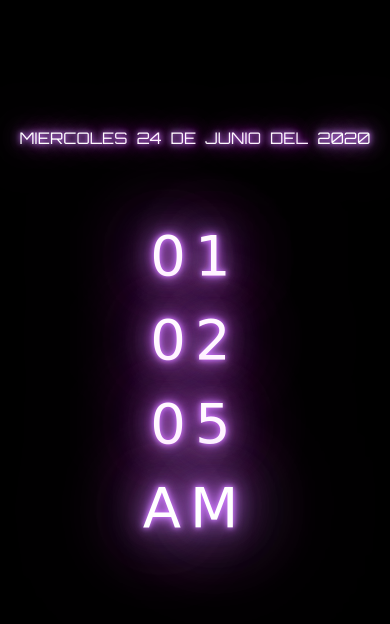
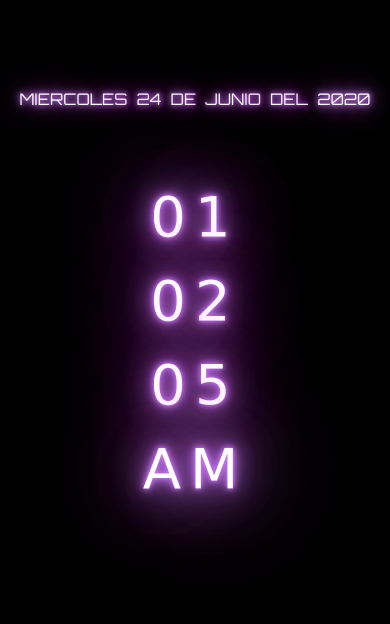
Before and after one commit to lughidara/reloj, a plain HTML site: page index.html in a window 390 px wide. Drawn offline with Linux system fonts and the light colour scheme; a web font is replaced by a local one.

Commit message:
ultimo cambio en padding

```diff
--- a/css/style.css
+++ b/css/style.css
@@ -54,8 +54,4 @@ body{
         .puntos{
             display: none;
         }
-
-        main{
-            padding-top: 20%;
-        }
     }
```
